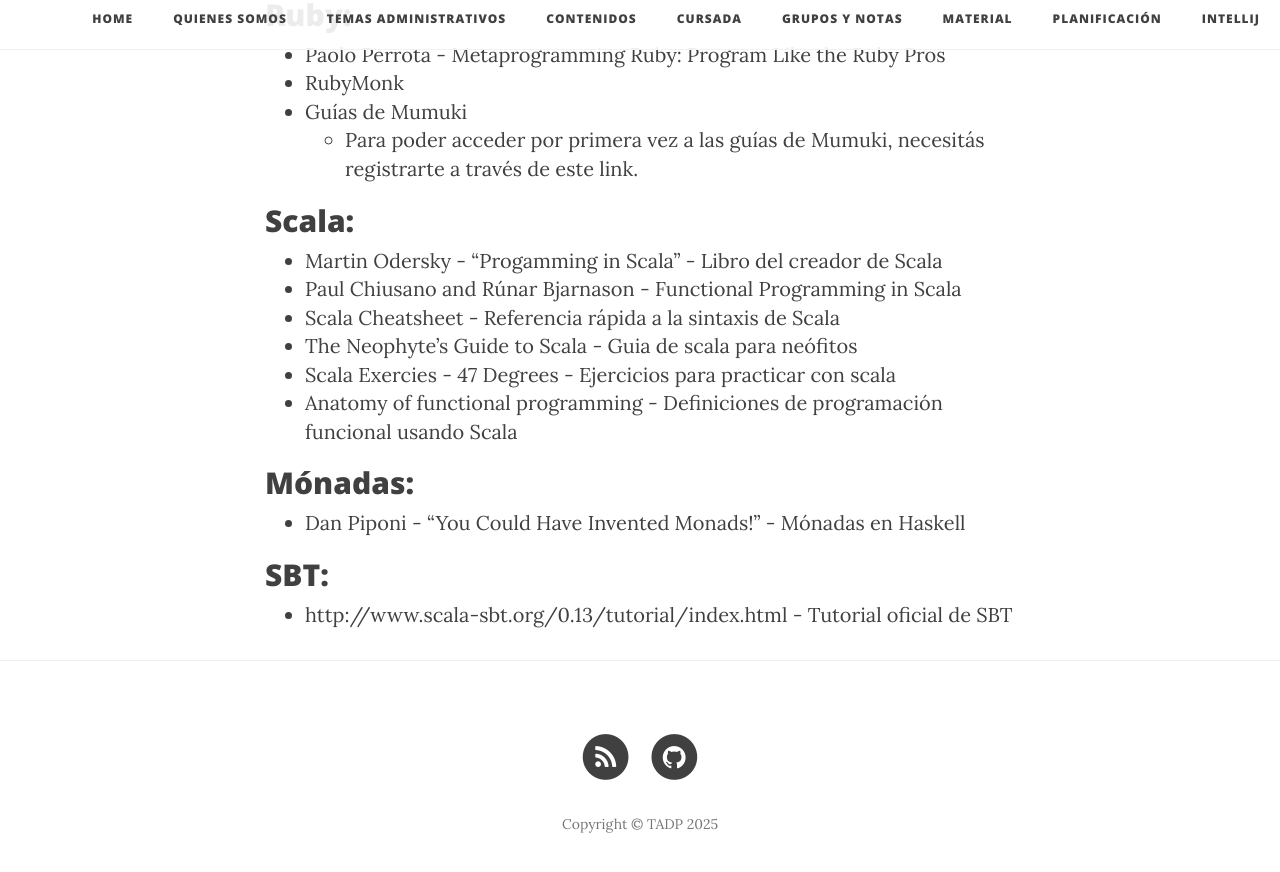
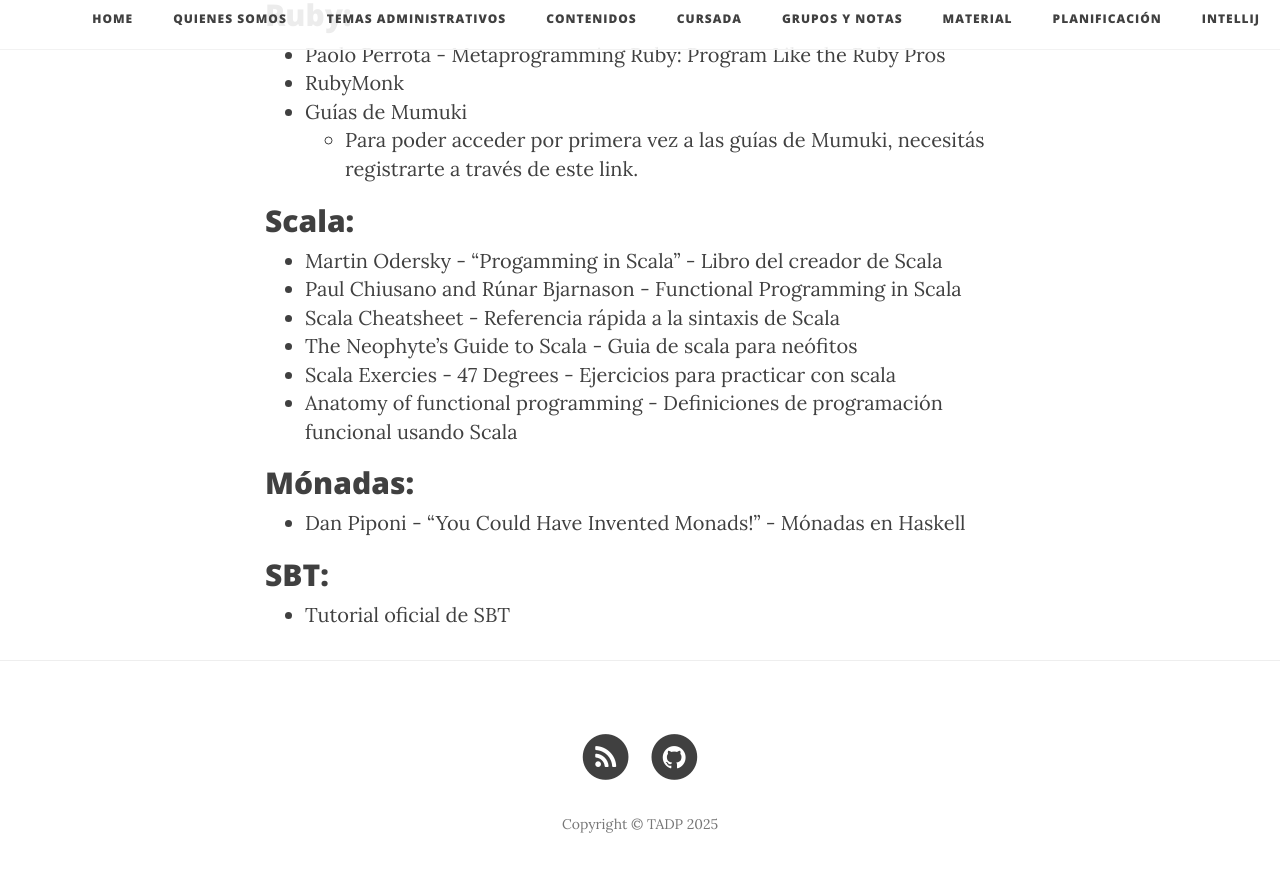
Before and after one commit to tadp-utn-frba/tadp-utn-frba.github.io, a Jekyll site: the page built from material.md, in a window 1280 px wide and 900 px high, scrolled down 1885 px. Shown: the top 872 px of the window. Built offline with Jekyll 4.4.1, drawn with Linux system fonts in a browser that asks for light colours; nearby versions of some CDN libraries; some of the changed lines change nothing that is shown.

Commit message:
Update SBT link

```diff
--- a/material.md
+++ b/material.md
@@ -67,4 +67,4 @@
 - [Dan Piponi - "You Could Have Invented Monads!"](http://blog.sigfpe.com/2006/08/you-could-have-invented-monads-and.html) - Mónadas en Haskell
 
 ## SBT:
-- [http://www.scala-sbt.org/0.13/tutorial/index.html](http://www.scala-sbt.org/0.13/tutorial/index.html) - Tutorial oficial de SBT
+- [Tutorial oficial de SBT](https://www.scala-sbt.org/1.x/docs/Getting-Started.html)
```
